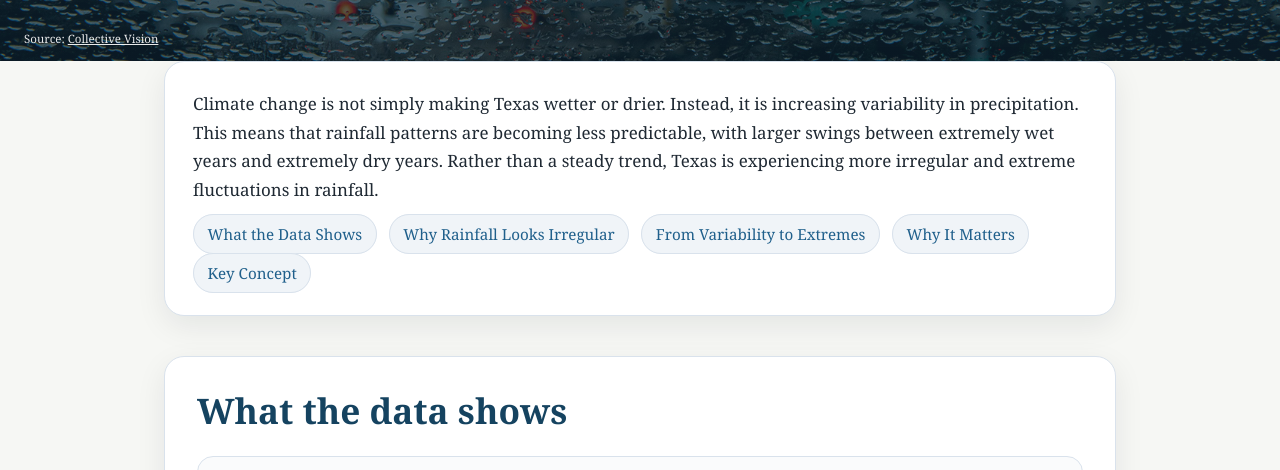
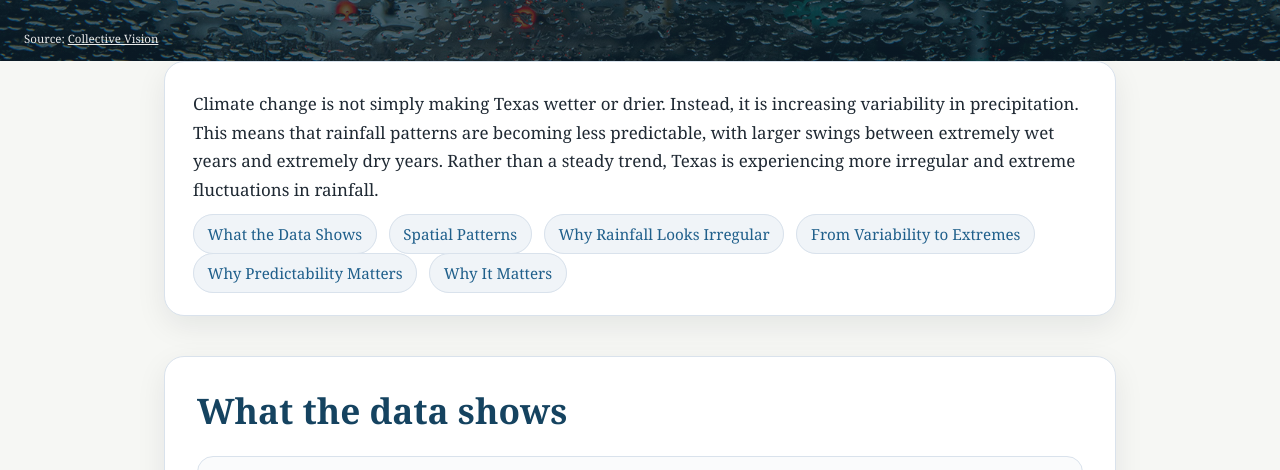
Before and after one commit to miakelso/Climate-Change-Capstone, a website: page changing-rainfall.html in a window 1280 px wide. Shown: the part 329-799 px from the top of the page. Drawn offline with Linux system fonts and the light colour scheme.

Commit message:
Update changing-rainfall.html

```diff
--- a/changing-rainfall.html
+++ b/changing-rainfall.html
@@ -572,10 +572,11 @@
       </p>
       <ul class="page-nav">
         <li><a href="#data">What the Data Shows</a></li>
+        <li><a href="#spatial">Spatial Patterns</a></li>
         <li><a href="#irregular">Why Rainfall Looks Irregular</a></li>
         <li><a href="#extremes">From Variability to Extremes</a></li>
+        <li><a href="#predictability">Why Predictability Matters</a></li>
         <li><a href="#why">Why It Matters</a></li>
-        <li><a href="#concept">Key Concept</a></li>
       </ul>
     </div>
 
```
